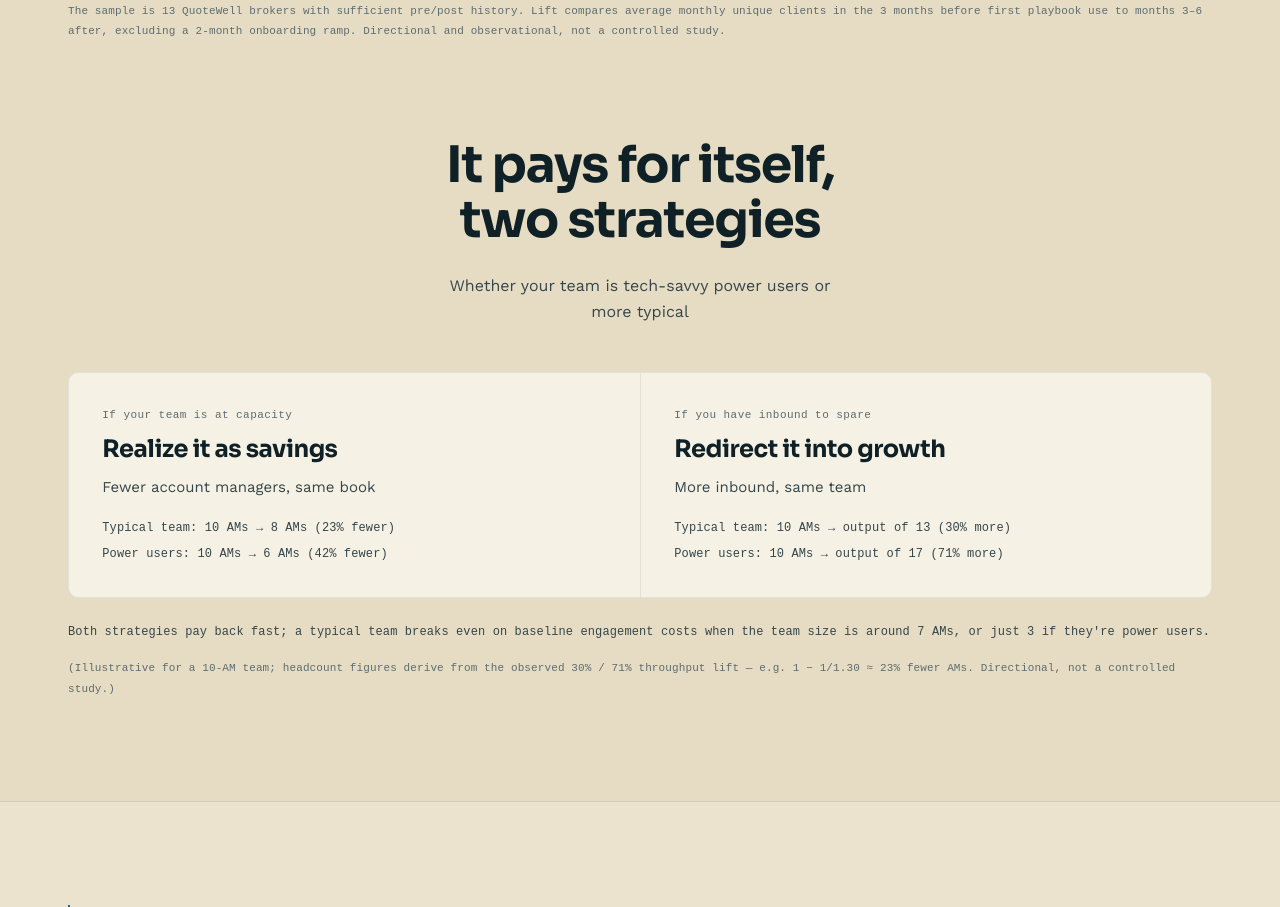
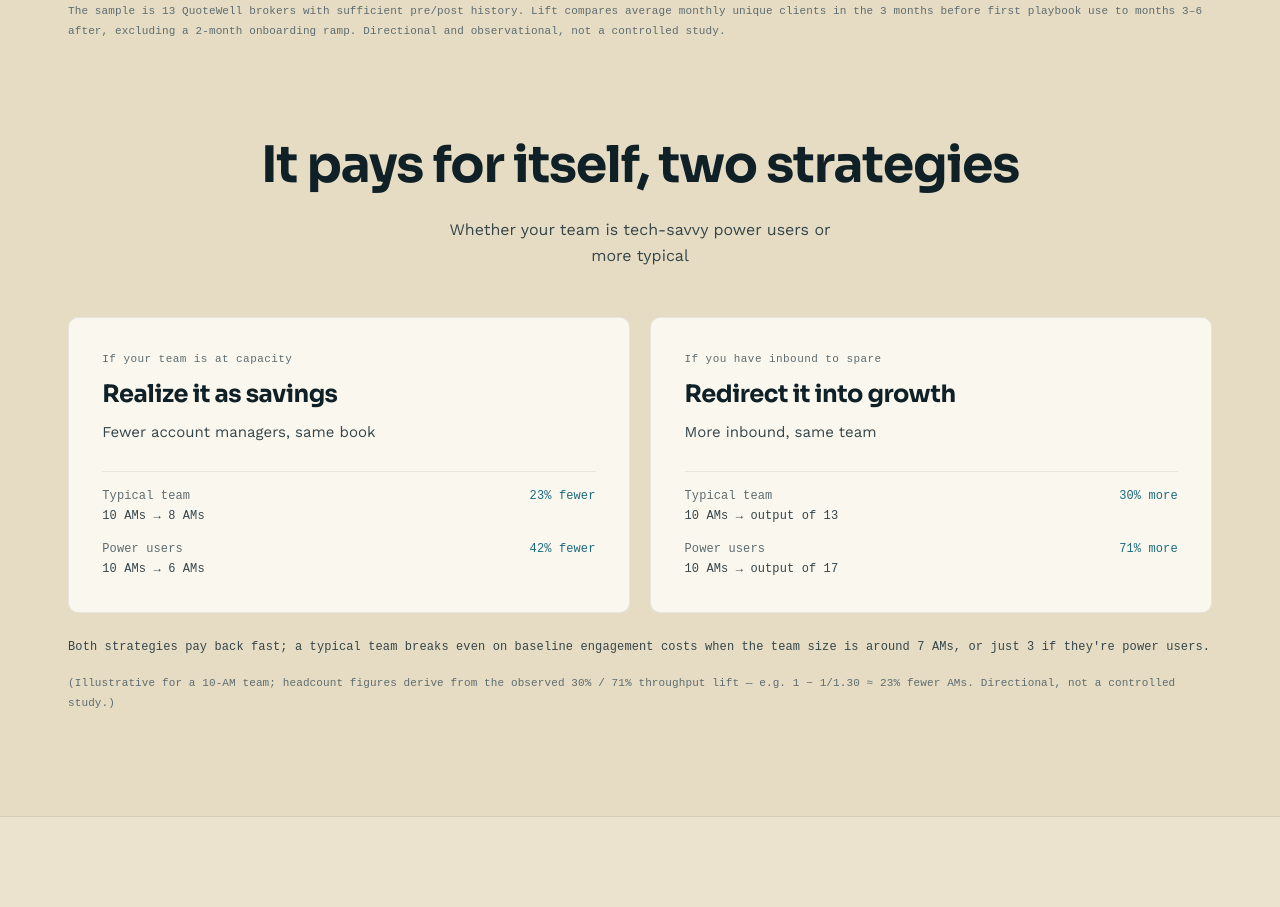
Before and after one commit to Third-Plane/third-plane-site, a React (Vite) app: page / in a window 1280 px wide. Shown: the part 4880-5787 px from the top of the page. Built offline with nearby package versions, Linux system fonts and the light colour scheme; a web font is replaced by a local one.

Commit message:
Refine the ROI strategy panels for clearer comparison.
Split the fused card into two panels and structure the metrics so the deltas read at a glance.

```diff
--- a/src/components/Evidence.jsx
+++ b/src/components/Evidence.jsx
@@ -36,7 +36,11 @@ export default function Evidence() {
                 <p className="strategy__body">{option.body}</p>
                 <ul className="strategy__lines">
                   {option.lines.map((line) => (
-                    <li key={line}>{line}</li>
+                    <li className="strategy__line" key={line.cohort}>
+                      <span className="strategy__cohort">{line.cohort}</span>
+                      <span className="strategy__result">{line.result}</span>
+                      <span className="strategy__delta">{line.delta}</span>
+                    </li>
                   ))}
                 </ul>
               </article>
--- a/src/content.js
+++ b/src/content.js
@@ -189,8 +189,8 @@ export const evidence = {
         title: 'Realize it as savings',
         body: 'Fewer account managers, same book',
         lines: [
-          'Typical team: 10 AMs → 8 AMs (23% fewer)',
-          'Power users: 10 AMs → 6 AMs (42% fewer)',
+          { cohort: 'Typical team', result: '10 AMs → 8 AMs', delta: '23% fewer' },
+          { cohort: 'Power users', result: '10 AMs → 6 AMs', delta: '42% fewer' },
         ],
       },
       {
@@ -198,8 +198,8 @@ export const evidence = {
         title: 'Redirect it into growth',
         body: 'More inbound, same team',
         lines: [
-          'Typical team: 10 AMs → output of 13 (30% more)',
-          'Power users: 10 AMs → output of 17 (71% more)',
+          { cohort: 'Typical team', result: '10 AMs → output of 13', delta: '30% more' },
+          { cohort: 'Power users', result: '10 AMs → output of 17', delta: '71% more' },
         ],
       },
     ],
--- a/src/index.css
+++ b/src/index.css
@@ -1209,7 +1209,7 @@ ol {
 }
 
 .strategies__head .display-2 {
-  max-width: 18ch;
+  max-width: 22ch;
   text-wrap: balance;
 }
 
@@ -1218,25 +1218,22 @@ ol {
   max-width: 42ch;
 }
 
-/* One shared surface split in two, matching the deck's paired strategies. */
+/* Two separate panels (same language as Product compare), not one fused shell —
+   on the band surface a split box read as a low-contrast slab with stranded air. */
 .strategies__grid {
   display: grid;
   grid-template-columns: repeat(2, 1fr);
-  background: var(--surface);
+  gap: var(--gap-grid);
+}
+
+.strategy {
+  display: flex;
+  flex-direction: column;
+  gap: var(--s-3);
+  padding: clamp(1.75rem, 2.6vw, 2.5rem);
+  background: var(--surface-2);
   border: 1px solid var(--line-soft);
   border-radius: var(--radius-lg);
-  overflow: hidden;
-}
-
-.strategy {
-  display: flex;
-  flex-direction: column;
-  gap: var(--s-3);
-  padding: clamp(1.75rem, 2.6vw, 2.5rem);
-}
-
-.strategy + .strategy {
-  border-left: 1px solid var(--line-soft);
 }
 
 .strategy__kicker {
@@ -1262,16 +1259,46 @@ ol {
   color: var(--ink-body);
 }
 
+/* Metrics sit under a rule so the pair compares as two data blocks, not
+   prose continuing into numbers. */
 .strategy__lines {
   display: flex;
   flex-direction: column;
-  gap: var(--s-2);
-  margin-top: var(--s-2);
+  gap: var(--s-4);
+  margin-top: var(--s-4);
+  padding-top: var(--s-4);
+  border-top: 1px solid var(--line-soft);
+}
+
+.strategy__line {
+  display: grid;
+  grid-template-columns: 1fr auto;
+  grid-template-areas:
+    'cohort delta'
+    'result result';
+  gap: 0.15rem var(--s-3);
+  align-items: baseline;
   font-family: var(--font-mono);
   font-size: 0.75rem;
-  line-height: 1.55;
+  line-height: 1.45;
   letter-spacing: 0.01em;
+}
+
+.strategy__cohort {
+  grid-area: cohort;
+  color: var(--ink-muted);
+}
+
+.strategy__result {
+  grid-area: result;
   color: var(--ink-body);
+}
+
+.strategy__delta {
+  grid-area: delta;
+  color: var(--teal);
+  font-variant-numeric: tabular-nums;
+  white-space: nowrap;
 }
 
 .strategies__payback {
@@ -1474,11 +1501,6 @@ ol {
     grid-template-columns: repeat(2, 1fr);
   }
 
-  .strategy + .strategy {
-    border-left: 0;
-    border-top: 1px solid var(--line-soft);
-  }
-
   /* A card runs the full container here, up to 1030px, which would set the body
      to roughly 130 characters a line. Capping the column leaves the right of the
      card empty, which reads as a deliberate measure where a line that long reads
```
